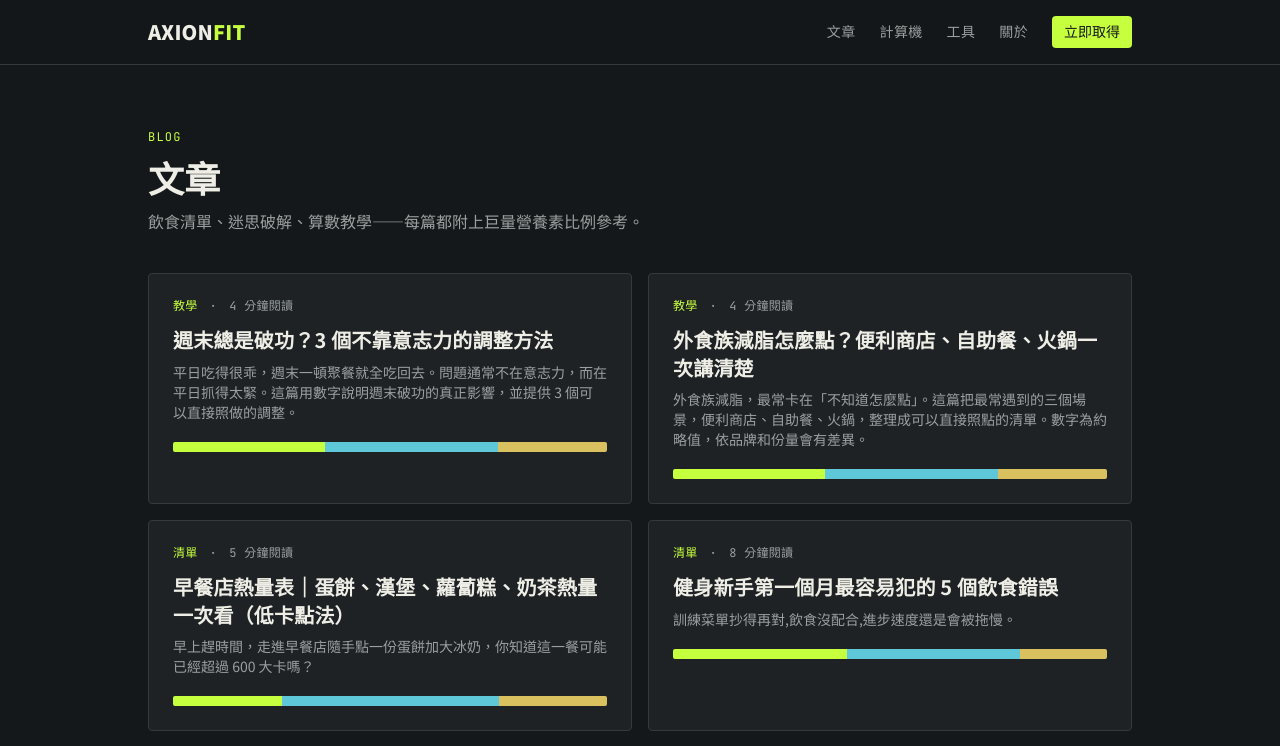
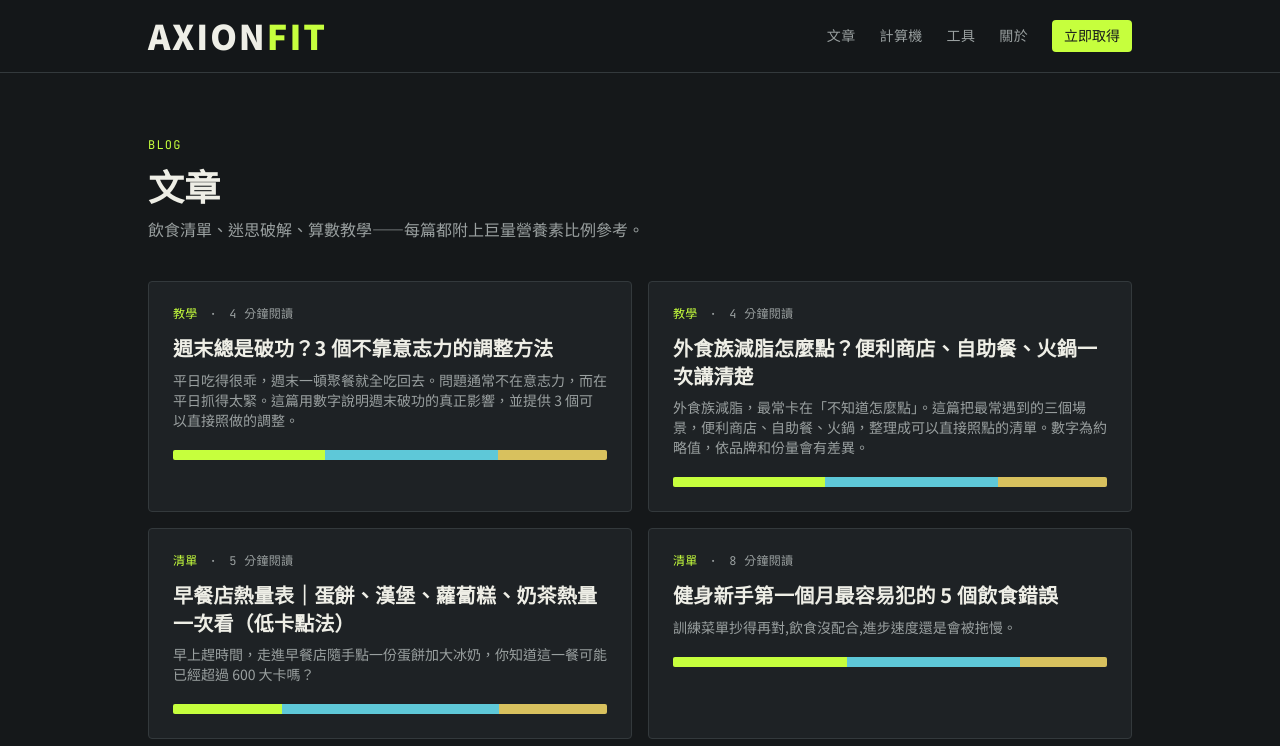
Before and after one commit to ou860824-stack/axion-fit, a Next.js app: page /blog in a window 1280 px wide. Shown: the top 746 px of the page. Built offline with nearby package versions, Linux system fonts and the light colour scheme.

Commit message:
Resize header logo and correct article text

```diff
--- a/app/globals.css
+++ b/app/globals.css
@@ -58,6 +58,10 @@ h1, h2, h3, .font-display {
   font-variant-numeric: tabular-nums;
 }
 
+.site-logo {
+  letter-spacing: 2px;
+}
+
 .email-capture-cta {
   background-color: var(--af-signal);
   transition: background-color 160ms ease;
--- a/components/Header.tsx
+++ b/components/Header.tsx
@@ -8,13 +8,13 @@ export default function Header() {
 
   return (
     <header className="sticky top-0 z-40 border-b border-line/80 bg-bg/90 backdrop-blur">
-      <div className="relative mx-auto flex max-w-5xl items-center justify-between px-5 py-4">
+      <div className="relative mx-auto flex min-h-[72px] max-w-5xl items-center justify-between px-5 py-3">
         <Link
           href="/"
           className="group flex items-center gap-2 whitespace-nowrap"
           onClick={() => setIsMenuOpen(false)}
         >
-          <span className="font-display whitespace-nowrap text-xl font-black tracking-tight">
+          <span className="site-logo font-display whitespace-nowrap text-[30px] leading-none font-black md:text-[34px]">
             AXION<span className="text-signal">FIT</span>
           </span>
         </Link>
--- a/lib/migrated-content.ts
+++ b/lib/migrated-content.ts
@@ -2077,7 +2077,7 @@ export const migratedPosts: Post[] = [
       "答案是——兩個都對，差別在你秤的是「生的」還是「熟的」。這個看似小的細節，卻讓超過九成的人在追蹤飲食時算錯蛋白質。",
       "生重與熟重的差別",
       "以去皮雞胸為例：",
-      "生雞胸 100g → 約 22–23g 蛋白质",
+      "生雞胸 100g → 約 22–23g 蛋白質",
       "熟雞胸 100g → 約 31g 蛋白質",
       "同一塊肉，為什麼煮熟後每 100g 的蛋白質變高了？並不是煮出了額外的蛋白質，而是雞肉生的時候含大量水分（約 75%），煮熟後水分蒸發、整塊肉縮水，蛋白質就被「濃縮」進更少的重量裡。蛋白質總量沒有改變，改變的是分母。",
       "用一個例子看懂",
@@ -2127,7 +2127,7 @@ export const migratedPosts: Post[] = [
       },
       {
         "type": "paragraph",
-        "text": "生雞胸 100g → 約 22–23g 蛋白质"
+        "text": "生雞胸 100g → 約 22–23g 蛋白質"
       },
       {
         "type": "paragraph",
```
